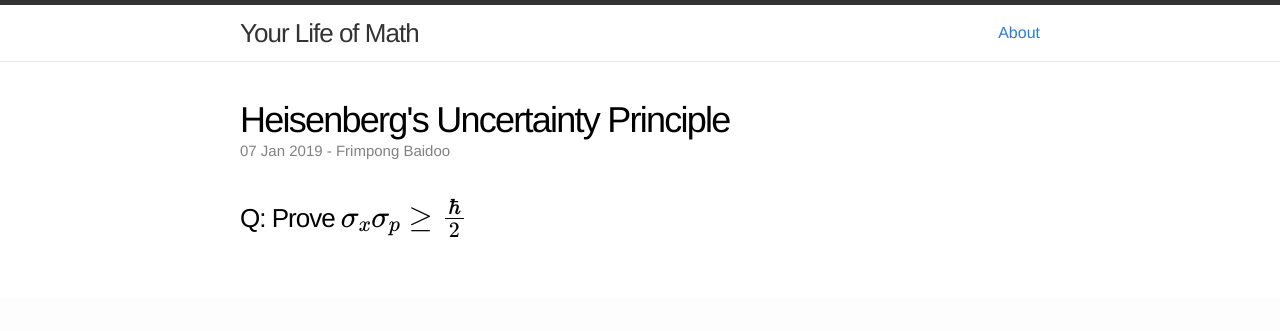
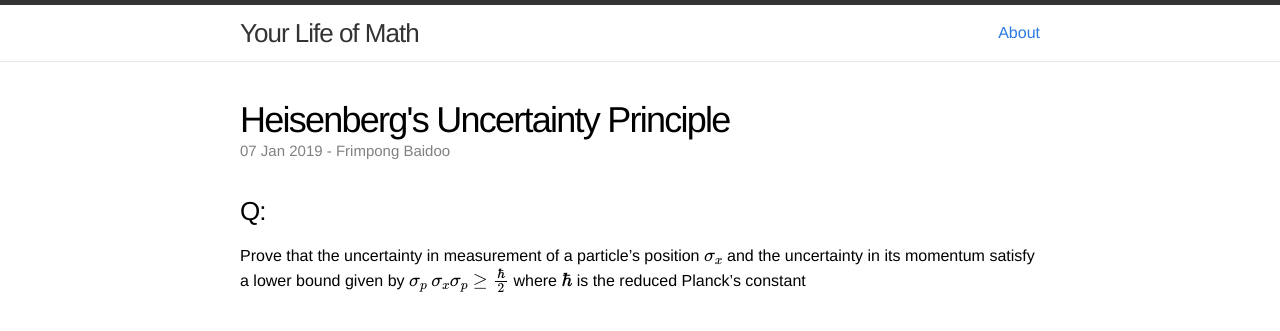
Before and after one commit to yourlifeofmath/yourlifeofmath.github.io, a Jekyll site: the page built from _posts/2019-01-07-Heisenberg.md, in a window 1280 px wide. Shown: the top 331 px of the page. Built offline with Jekyll 4.4.1, drawn with Linux system fonts in a browser that asks for light colours; formulas are drawn with MathJax 3.

Commit message:
Update 2019-01-07-Heisenberg.md

```diff
--- a/_posts/2019-01-07-Heisenberg.md
+++ b/_posts/2019-01-07-Heisenberg.md
@@ -6,4 +6,5 @@
 math: true
 ---
 
-### Q: Prove $$\sigma_x\sigma_p \ge \frac{\hbar}{2} $$
+### Q:
+Prove that the uncertainty in measurement of a particle's position $$\sigma_x$$ and the uncertainty in its momentum satisfy a lower bound given by $$\sigma_p$$ $$\sigma_x\sigma_p \ge \frac{\hbar}{2} $$ where $$\hbar$$ is the reduced Planck's constant
```
